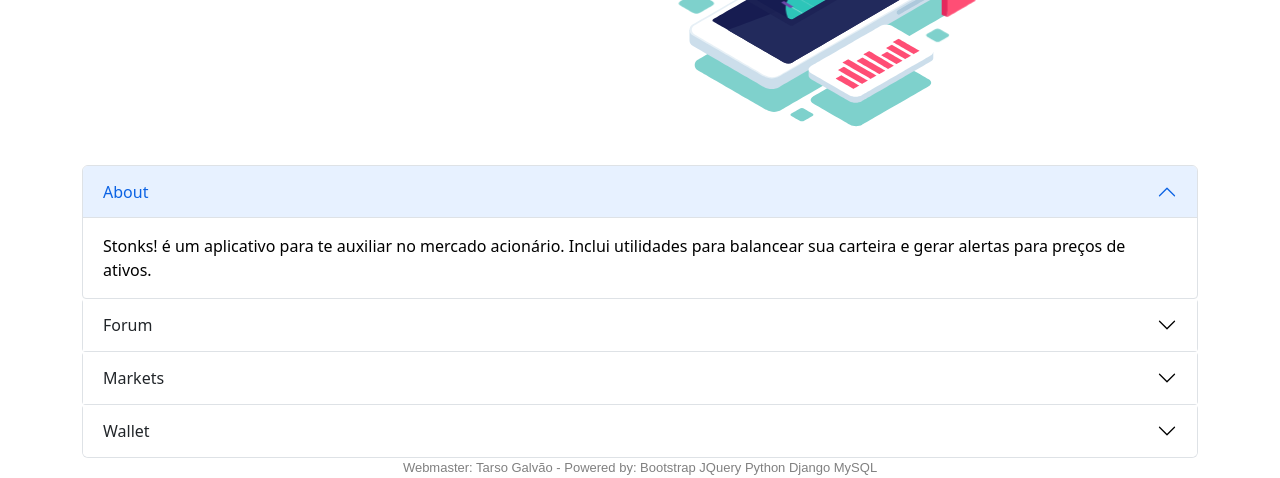
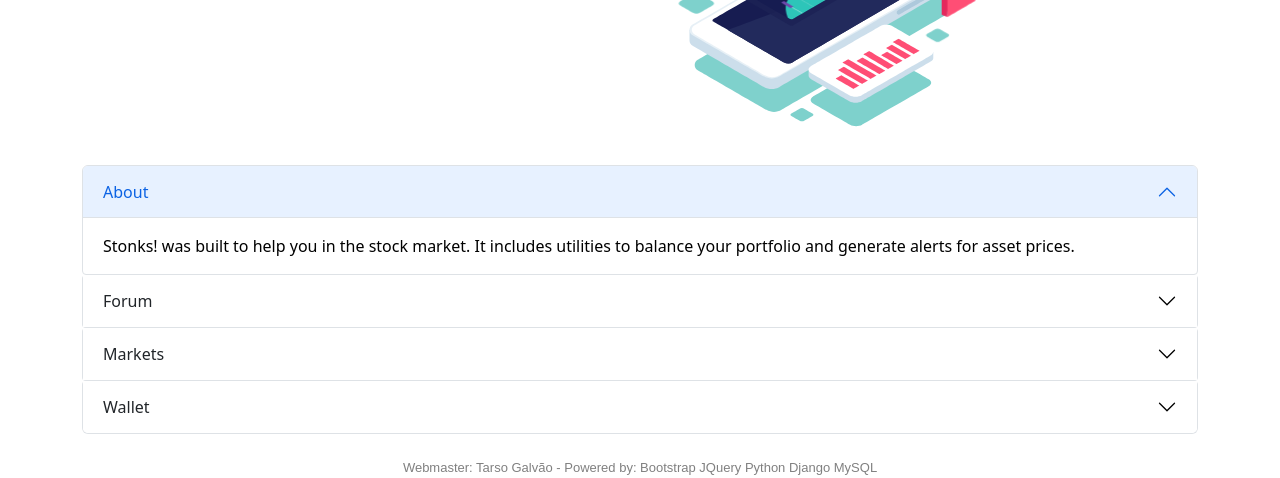
Before and after one commit to surtarso/stonks, a Django app: template stonks-project/mainapp/templates/mainapp/home.html in a window 1280 px wide, after a click on "About". Shown: the part 322-800 px from the top of the page. Run offline with Django 3.2, Linux system fonts and the light colour scheme; the template is opened without the code that fills it, so the values that code supplies are empty; some libraries are stand-ins or nearby versions.

Commit message:
pn to en translations

```diff
--- a/stonks-project/mainapp/templates/mainapp/home.html
+++ b/stonks-project/mainapp/templates/mainapp/home.html
@@ -36,7 +36,7 @@ Stonks! - Home
       </h2>
       <!-- texto do primeiro botao -->
       <div id="flush-collapseOne" class="accordion-collapse collapse" aria-labelledby="flush-headingOne" data-bs-parent="#accordionFlushExample">
-        <div class="accordion-body">Stonks! é um aplicativo para te auxiliar no mercado acionário. Inclui utilidades para balancear sua carteira e gerar alertas para preços de ativos.</div>
+        <div class="accordion-body">Stonks! was built to help you in the stock market. It includes utilities to balance your portfolio and generate alerts for asset prices.</div>
       </div>
     </div>
     <!-- segundo botao do acordeon -->
@@ -48,7 +48,7 @@ Stonks! - Home
       </h2>
       <!-- texto do segundo botao -->
       <div id="flush-collapseTwo" class="accordion-collapse collapse" aria-labelledby="flush-headingTwo" data-bs-parent="#accordionFlushExample">
-        <div class="accordion-body">Converse com outros investidores ou compartilhe estratégias de investimento.</div>
+        <div class="accordion-body">Discuss with other investors or share investment strategies.</div>
       </div>
     </div>
     <!-- terceiro botao do acordeon -->
@@ -60,7 +60,7 @@ Stonks! - Home
       </h2>
       <!-- texto do terceiro botao -->
       <div id="flush-collapseThree" class="accordion-collapse collapse" aria-labelledby="flush-headingThree" data-bs-parent="#accordionFlushExample">
-        <div class="accordion-body">Escolha um mercado para pesquisar cotações em tempo real e também ver históricos em gráficos interativos.</div>
+        <div class="accordion-body">Choose a market to search for quotes in real time and also see historical charts.</div>
       </div>
     </div>
     <!-- quarto botao do acordeon -->
@@ -72,7 +72,7 @@ Stonks! - Home
       </h2>
       <!-- texto do quarto botao -->
       <div id="flush-collapseFour" class="accordion-collapse collapse" aria-labelledby="flush-headingFour" data-bs-parent="#accordionFlushExample">
-        <div class="accordion-body">Adicione ativos à sua carteira e mantenha seus investimentos balanceados com dicas de compra e venda!</div>
+        <div class="accordion-body">Add assets to your wallet and keep your investments balanced with tips to buy and sell!</div>
       </div>
     </div>
   </div>
```
